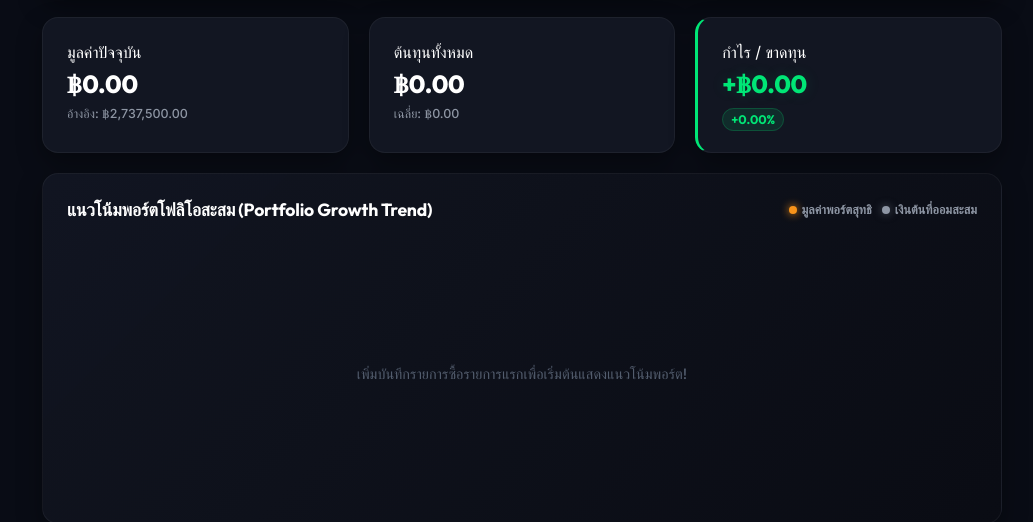
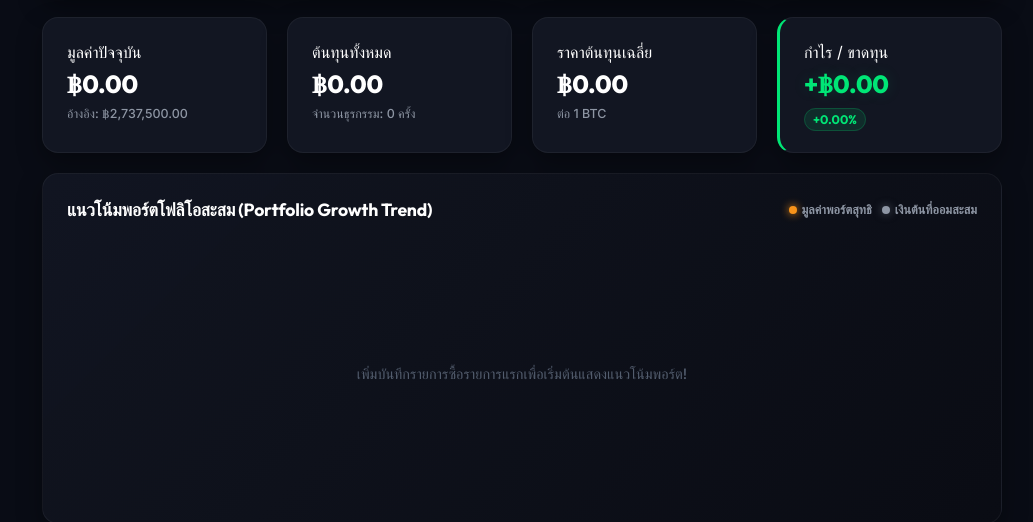
Before and after one commit to sorrawitpusakul-del/dca-btc-webapp, a website built with Vite: page index.html in a window 1280 px wide. Shown: the part 288-810 px from the top of the page, without its empty margins (118-1151 px from the left). Built offline with nearby package versions, Linux system fonts and the light colour scheme; some packages are replaced by stand-ins of ours; no server answers; files whose address does not match are found by name.

Commit message:
feat: add Average Cost Price card and update grid layout

```diff
--- a/index.html
+++ b/index.html
@@ -149,7 +149,14 @@
           <div class="glass-card stat-card">
             <span class="stat-label" data-i18n="total_cost_label">ต้นทุนทั้งหมด</span>
             <div class="stat-value" id="total-cost-display">฿0.00</div>
-            <span class="stat-sub-label" id="avg-price-display">เฉลี่ย: ฿0.00</span>
+            <span class="stat-sub-label" id="total-transactions-display">จำนวนธุรกรรม: 0 ครั้ง</span>
+          </div>
+
+          <!-- Average Cost Price Card -->
+          <div class="glass-card stat-card">
+            <span class="stat-label" data-i18n="average_price_label">ราคาต้นทุนเฉลี่ย</span>
+            <div class="stat-value" id="avg-price-display">฿0.00</div>
+            <span class="stat-sub-label" data-i18n="avg_price_sub" id="avg-price-sub-label">ต่อ 1 BTC</span>
           </div>
 
           <!-- Profit Loss Card -->
--- a/src/main.js
+++ b/src/main.js
@@ -79,6 +79,7 @@ const elProgressPercentBadge = document.getElementById('progress-percent-badge')
 const elCurrentValueDisplay = document.getElementById('current-value-display');
 const elRefPriceDisplay = document.getElementById('ref-price-display');
 const elTotalCostDisplay = document.getElementById('total-cost-display');
+const elTotalTransactionsDisplay = document.getElementById('total-transactions-display');
 const elAvgPriceDisplay = document.getElementById('avg-price-display');
 const elProfitLossDisplay = document.getElementById('profit-loss-display');
 const elProfitLossPercent = document.getElementById('profit-loss-percent');
@@ -259,6 +260,8 @@ const TRANSLATIONS = {
     target_label: "เป้าหมาย (BTC)",
     current_value_label: "มูลค่าปัจจุบัน",
     total_cost_label: "ต้นทุนทั้งหมด",
+    average_price_label: "ราคาต้นทุนเฉลี่ย",
+    avg_price_sub: "ต่อ 1 BTC",
     profit_loss_label: "กำไร / ขาดทุน",
     chart_title: "แนวโน้มพอร์ตโฟลิโอสะสม (Portfolio Growth Trend)",
     chart_legend_value: "มูลค่าพอร์ตสุทธิ",
@@ -319,6 +322,8 @@ const TRANSLATIONS = {
     target_label: "Target (BTC)",
     current_value_label: "Current Value",
     total_cost_label: "Total Cost",
+    average_price_label: "Average Cost Price",
+    avg_price_sub: "per 1 BTC",
     profit_loss_label: "Profit / Loss",
     chart_title: "Portfolio Growth Trend",
     chart_legend_value: "Net Portfolio Value",
@@ -596,7 +601,15 @@ function renderUi() {
   elRefPriceDisplay.innerText = `${state.language === 'EN' ? 'Ref' : 'อ้างอิง'}: ${formatCurrency(livePriceTarget)}`;
 
   elTotalCostDisplay.innerText = displayVal(stats.totalInvested);
-  elAvgPriceDisplay.innerText = `${state.language === 'EN' ? 'Avg' : 'เฉลี่ย'}: ${formatCurrency(stats.averagePrice)}`;
+
+  const txCount = state.records.length;
+  if (state.privacyMode) {
+    elTotalTransactionsDisplay.innerText = state.language === 'EN' ? 'Transactions: •••' : 'จำนวนธุรกรรม: ••• ครั้ง';
+  } else {
+    elTotalTransactionsDisplay.innerText = state.language === 'EN' ? `Transactions: ${txCount}` : `จำนวนธุรกรรม: ${txCount} ครั้ง`;
+  }
+
+  elAvgPriceDisplay.innerText = displayVal(stats.averagePrice);
 
   const sign = stats.profitLoss >= 0 ? '+' : '';
   elProfitLossDisplay.innerText = `${sign}${displayVal(stats.profitLoss)}`;
@@ -1585,6 +1598,9 @@ function updateShareCardCanvas() {
       ctx.fillStyle = '#8e96a4';
       ctx.font = '600 18px Outfit, Inter, sans-serif';
       ctx.fillText(state.language === 'EN' ? `Portfolio Value: ${formatCurrency(stats.currentValue)}  (Cost: ${formatCurrency(stats.totalInvested)})` : `มูลค่าพอร์ต: ${formatCurrency(stats.currentValue)}  (ทุน: ${formatCurrency(stats.totalInvested)})`, width / 2, pillY + 115);
+
+      // Average Cost
+      ctx.fillText(state.language === 'EN' ? `Avg Cost: ${formatCurrency(stats.averagePrice)} / BTC` : `ต้นทุนเฉลี่ย: ${formatCurrency(stats.averagePrice)} / BTC`, width / 2, pillY + 145);
     }
   }
 
--- a/src/style.css
+++ b/src/style.css
@@ -314,11 +314,17 @@ body {
 /* Stats grid */
 .stats-grid {
   display: grid;
-  grid-template-columns: repeat(3, 1fr);
+  grid-template-columns: repeat(4, 1fr);
   gap: 1.25rem;
 }
 
-@media (max-width: 768px) {
+@media (max-width: 1024px) {
+  .stats-grid {
+    grid-template-columns: repeat(2, 1fr);
+  }
+}
+
+@media (max-width: 640px) {
   .stats-grid {
     grid-template-columns: 1fr;
   }
```
